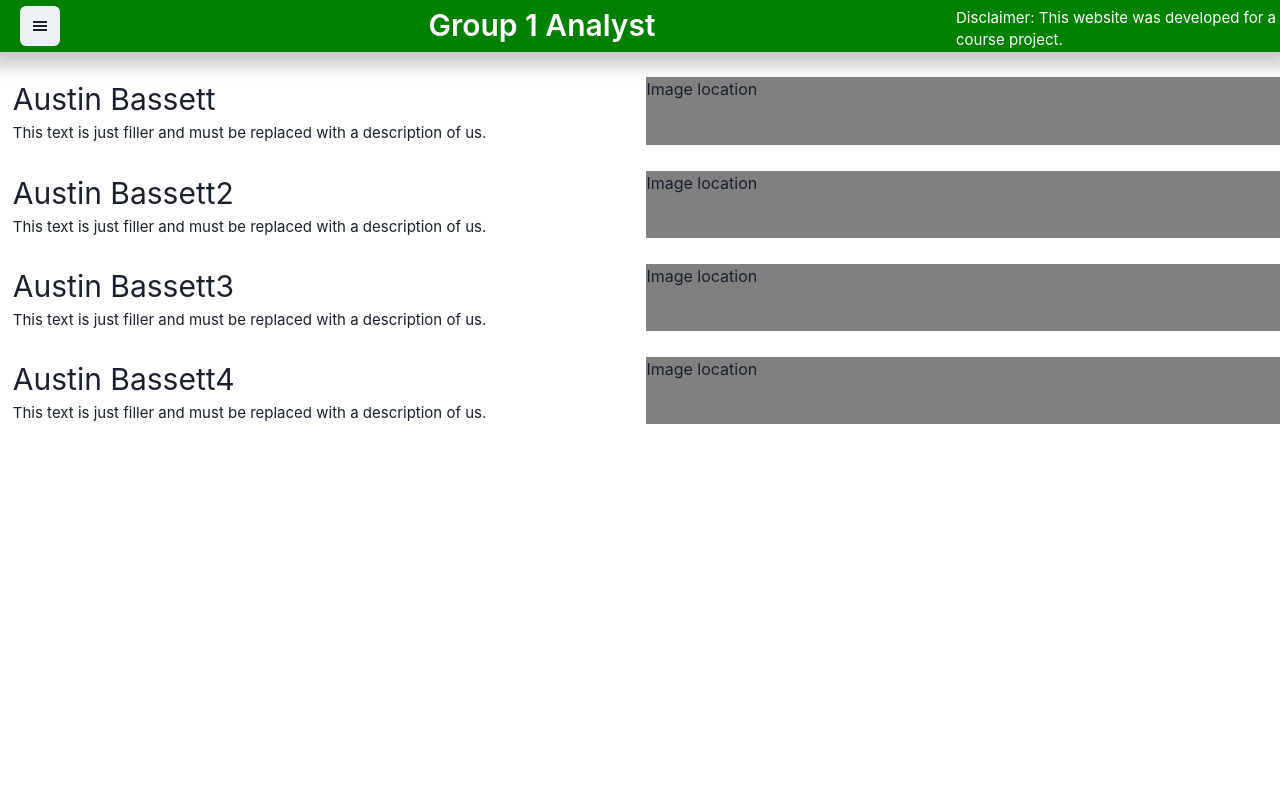
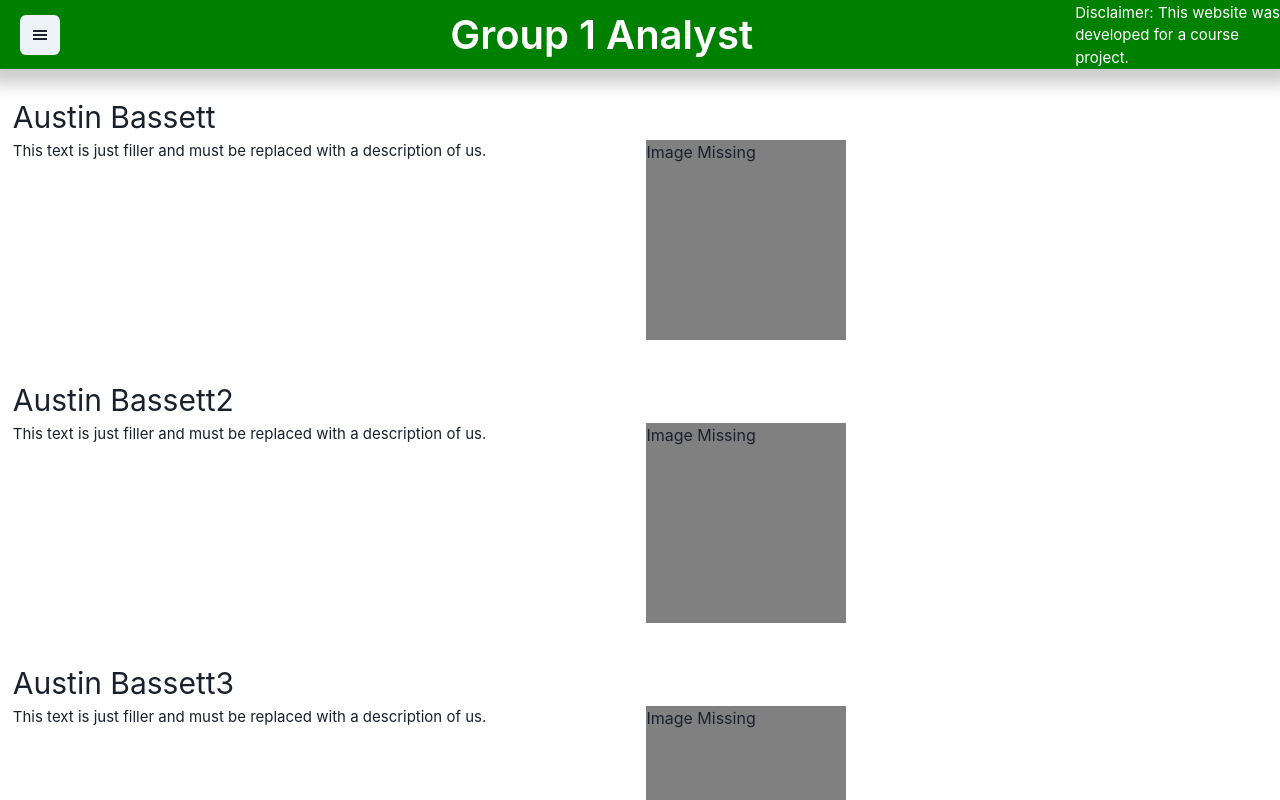
Before and after one commit to Ohwelleh/CSC375Website, a React (Create React App) app in the folder project-website/: page /Members in a window 1280 px wide. Shown: the top 800 px of the page. Built offline with nearby package versions, Linux system fonts and the light colour scheme.

Commit message:
Cleaned up the home page, adjusted the layout of the members page, and add some skeleton text for the contact page.

```diff
--- a/project-website/src/Header/Header.js
+++ b/project-website/src/Header/Header.js
@@ -5,14 +5,12 @@ import MenuBar from './MenuBar';
 
 const HeaderBar = styled.div`
    display: grid;
-   grid-template-columns: 10% 60% 26%;
-   grid-column-gap: 30px;
+   position: relative;
+   z-index: 1;
+   grid-template-columns: 10% 70% 17%;
+   grid-column-gap: 2%;
    background-color: green;
    box-shadow: 0 5px 15px 10px rgba(0, 0, 0, 0.2);
-`;
-
-const Test = styled.div`
-  padding-left: 20%;
 `;
 
 const MenuContainer = styled.div`
@@ -36,7 +34,7 @@ const Disclaimer = styled.p`
 `;
 
 const HeaderTitle = styled.h1`
-  font-size: 30px;
+  font-size: 40px;
   font-weight: 600;
   padding-bottom: 1.5%;
   padding-top: 1.5%;
--- a/project-website/src/Pages/Contact.js
+++ b/project-website/src/Pages/Contact.js
@@ -2,22 +2,25 @@ import React from 'react';
 import styled from 'styled-components';
 
 const ComingSoon = styled.div`
+  margin-top: 3%;
+  margin-left: 2%;
   position: absolute;
-  background-color: blue;
   padding-bottom: 100%;
   width: 100%;
 `;
 
 const Text = styled.h1`
-  color: white;
-  font-size: 100px;
+  font-size: 40px;
 `;
 
 function Contact() {
   return(
     <ComingSoon>
       <Text>
-        Contact Coming Soon!
+        Our group can be contacted at the following Email
+      </Text>
+      <Text>
+        Email: "ToDo"
       </Text>
     </ComingSoon>
   )
--- a/project-website/src/Pages/Home.js
+++ b/project-website/src/Pages/Home.js
@@ -4,18 +4,22 @@ import { HomeItems } from './HomeData';
 
 const HomeContainer = styled.div`
   margin-top: 2%;
+  margin-bottom: 3%;
   display: grid;
-  grid-template-rows: repeat(6, auto);
+  grid-row-gap: 4%;
+  justify-content: center;
+  grid-template-rows: repeat(3, auto);
 `;
 const TitleContainer = styled.div`
-  justify-self: center;
 `;
 const SectionTitle = styled.h1`
-  font-size: 20px;
+  font-size: 40px;
+  font-weight: 600;
 `;
 
 const SectionContent = styled.p`
   margin-left: 10%;
+  font-size: 25px;
 `;
 
 
--- a/project-website/src/Pages/MemberData.js
+++ b/project-website/src/Pages/MemberData.js
@@ -1,18 +1,22 @@
 const MemberItems = [
   {
     Name: 'Austin Bassett',
+    Photo: 'Image Missing',
     Paragraph: 'This text is just filler and must be replaced with a description of us.',
   },
   {
     Name: 'Austin Bassett2',
+    Photo: 'Image Missing',
     Paragraph: 'This text is just filler and must be replaced with a description of us.',
   },
   {
     Name: 'Austin Bassett3',
+    Photo: 'Image Missing',
     Paragraph: 'This text is just filler and must be replaced with a description of us.',
   },
   {
     Name: 'Austin Bassett4',
+    Photo: 'Image Missing',
     Paragraph: 'This text is just filler and must be replaced with a description of us.',
   },
 ]
--- a/project-website/src/Pages/Members.js
+++ b/project-website/src/Pages/Members.js
@@ -5,43 +5,48 @@ import { MemberItems } from './MemberData'
 const MemberContainer = styled.div`
   margin-top: 2%;
   margin-left: 1%;
-  display: grid;
-  grid-template-columns: 50% 50%;
-  grid-template-rows: repeat(6, auto);
 `;
 
 const MemberInfoContainer = styled.div`
   display: grid;
-  grid-template-rows: repeat(2, auto);
+  padding-bottom: 3%;
+  grid-template-columns: 50% 50%;
+  grid-template-rows: repeat(2, min-content);
 `;
 
 const MemberName = styled.h1`
   font-size: 30px;
+  grid-row: 1;
 `;
 
 const MemberInfo = styled.p`
   font-size: 15px;
+  grid-column: 1;
+  grid-row: 2;
 `;
 
 const MemberImage = styled.div`
   grid-column: 2;
+  grid-row: 2/3;
   background-color: gray;
+  height: 200px;
+  width: 200px;
 `;
 
 
 function Members() {
   return(
-    MemberItems.map((item) => {
+    <MemberContainer>
+      {MemberItems.map((item) => {
         return(
-        <MemberContainer>
           <MemberInfoContainer>
           <MemberName>{item.Name}</MemberName>
           <MemberInfo> {item.Paragraph}</MemberInfo>
+          <MemberImage>{item.Photo}</MemberImage>
           </MemberInfoContainer>
-        <MemberImage>Image location</MemberImage>
+        );
+      })}
     </MemberContainer>
-      );
-    })
   )
 }
 
```
Lines whose indentation alone changed are shown as unchanged.
